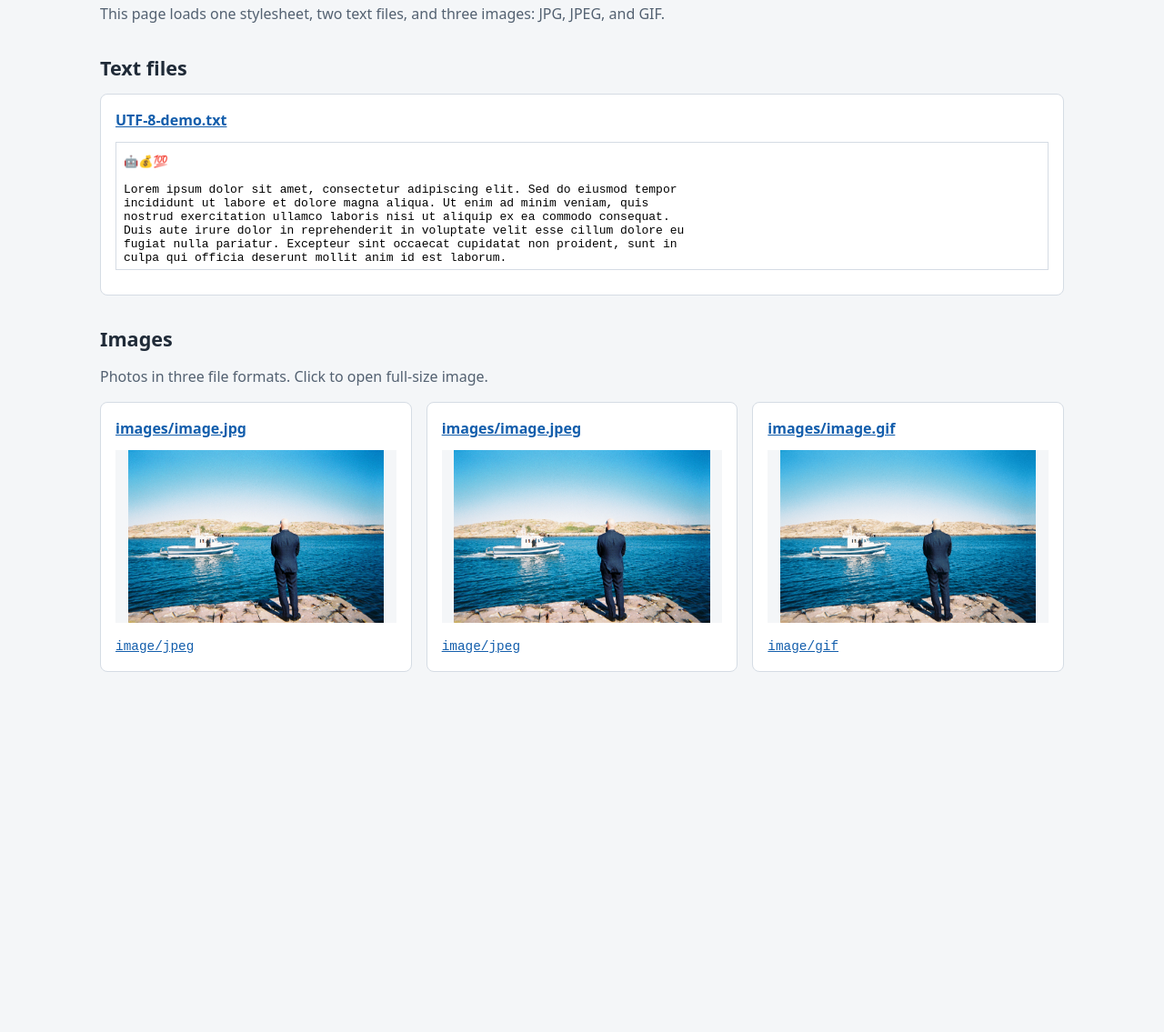
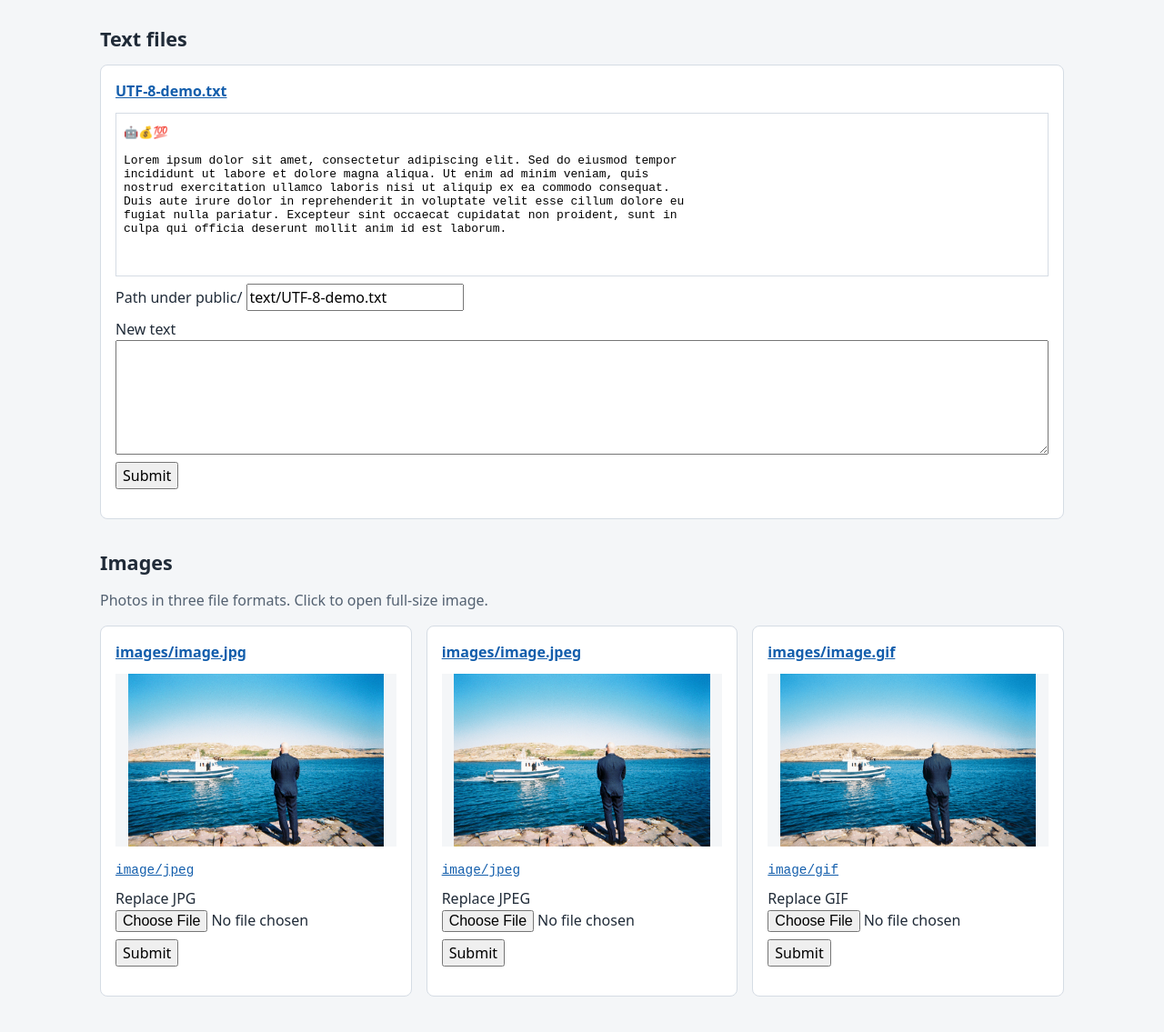
Before and after one commit to hjorthjort/TDA596, a plain HTML site: page Lab1/public/index.html in a window 1280 px wide. Shown: the part 85-1220 px from the top of the page at 91% size. Before the commit the page ends 872 px from the top, so only its background shows below. Drawn offline with Linux system fonts and the light colour scheme.

Commit message:
Form submissions on the test page.
For easy testing POST

```diff
--- a/Lab1/public/index.html
+++ b/Lab1/public/index.html
@@ -9,13 +9,19 @@
   <body>
     <main>
       <h1>File server test</h1>
-      <p class="intro">This page loads one stylesheet, two text files, and three images: JPG, JPEG, and GIF.</p>
+      <noscript>Enable JavaScript to submit raw text and image files.</noscript>
 
       <h2>Text files</h2>
       <div class="grid">
         <section class="card">
           <h3><a href="/text/UTF-8-demo.txt">UTF-8-demo.txt</a></h3>
           <iframe src="/text/UTF-8-demo.txt"></iframe>
+          <form action="/text/UTF-8-demo.txt" method="post">
+            <label>Path under public/ <input name="filename" value="text/UTF-8-demo.txt" required></label>
+            <label>New text <textarea name="text" rows="5"></textarea></label>
+            <button type="submit">Submit</button>
+            <output aria-live="polite"></output>
+          </form>
         </section>
       </div>
 
@@ -29,6 +35,11 @@
             <img src="/images/image.jpg" alt="Coastal photo in JPG format">
             <code>image/jpeg</code>
           </a>
+          <form action="/images/image.jpg" method="post">
+            <label>Replace JPG <input name="file" type="file" accept=".jpg,.jpeg,image/jpeg" required></label>
+            <button type="submit">Submit</button>
+            <output aria-live="polite"></output>
+          </form>
         </figure>
         <figure class="card">
           <a href="/images/image.jpeg">
@@ -36,6 +47,11 @@
             <img src="/images/image.jpeg" alt="Coastal photo in JPEG format">
             <code>image/jpeg</code>
           </a>
+          <form action="/images/image.jpeg" method="post">
+            <label>Replace JPEG <input name="file" type="file" accept=".jpg,.jpeg,image/jpeg" required></label>
+            <button type="submit">Submit</button>
+            <output aria-live="polite"></output>
+          </form>
         </figure>
         <figure class="card">
           <a href="/images/image.gif">
@@ -43,8 +59,26 @@
             <img src="/images/image.gif" alt="Coastal photo in GIF format">
             <code>image/gif</code>
           </a>
+          <form action="/images/image.gif" method="post">
+            <label>Replace GIF <input name="file" type="file" accept=".gif,image/gif" required></label>
+            <button type="submit">Submit</button>
+            <output aria-live="polite"></output>
+          </form>
         </figure>
       </div>
     </main>
+    <script>
+      for (const form of document.querySelectorAll("form")) {
+        form.onsubmit = async event => {
+          event.preventDefault();
+          const fields = form.elements;
+          const response = await fetch(fields.filename?.value || form.action, {
+            method: "POST",
+            body: fields.file ? fields.file.files[0] : fields.text.value
+          });
+          form.querySelector("output").textContent = `HTTP ${response.status}`;
+        };
+      }
+    </script>
   </body>
 </html>
--- a/Lab1/public/style.css
+++ b/Lab1/public/style.css
@@ -11,8 +11,12 @@ code { font-size: 0.9em; }
 .card { margin: 0; padding: 16px; background: white; border: 1px solid #d5dce4; border-radius: 8px; }
 .card h3 { margin: 0 0 8px; font-size: 1rem; }
 .card p { margin: 8px 0 0; }
-iframe { display: block; width: 100%; height:75%; margin-top: 12px; border: 1px solid #d5dce4; background: white; }
+iframe { display: block; width: 100%; height: 180px; margin-top: 12px; border: 1px solid #d5dce4; background: white; }
 .recipe { height: 420px; }
 img { display: block; width: 100%; height: 190px; margin: 12px 0; object-fit: contain; background: #f4f6f8; }
 figcaption { color: #536171; font-size: 0.9rem; }
 a:focus-visible { outline: 3px solid #135eac; outline-offset: 3px; }
+label, output { display: block; margin: 8px 0; }
+input, textarea, button { font: inherit; max-width: 100%; }
+textarea { display: block; width: 100%; }
+output { overflow-wrap: anywhere; }
```
